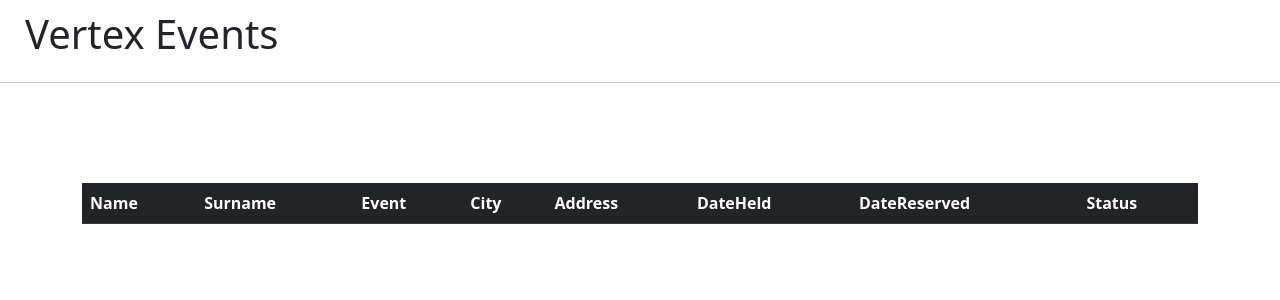
After one commit to dzenimed/Events-Web-App, a PHP site: page /Events-Web-App/reservations.html in a window 1280 px wide. The commit adds this page. Shown: the top 300 px of the page. Run offline with PHP 8.4, Linux system fonts and the light colour scheme; lists and menus that the app fills with data are empty.

Commit message:
add show reservation

```diff
--- /dev/null
+++ b/js/reservation-service.js
@@ -0,0 +1,47 @@
+var ReservationService = {
+  list_reservations: function(entity) {
+    $.ajax({
+      url: '/user/reservations',
+      type: 'GET',
+      data: JSON.stringify(entity),
+      contentType: "application/json",
+      dataType: "json",
+      success:function(data){
+        data.forEach(element => {
+            var row = document.createElement("tr");
+            var name = document.createElement('td');
+            var surname = document.createElement('td');
+            var event = document.createElement('td');
+            var city = document.createElement('td');
+            var address = document.createElement('td');
+            var date_held = document.createElement('td');
+            var date_reserved = document.createElement('td');
+            var status = document.createElement('td');
+
+            name.innerHTML = element.Name;
+            surname.innerHTML = element.Surname;
+            event.innerHTML = element.Event;
+            city.innerHTML = element.City;
+            address.innerHTML = element.Address;
+            date_held.innerHTML = element.DateHeld;
+            date_reserved.innerHTML = element.DateReserved;
+            status.innerHTML = element.Status;
+
+            row.appendChild(name);
+            row.appendChild(surname);
+            row.appendChild(event);
+            row.appendChild(city);
+            row.appendChild(address);
+            row.appendChild(date_held);
+            row.appendChild(date_reserved);
+            row.appendChild(status);
+
+            $('#table').append(row);
+        });
+    },
+      error: function(XMLHttpRequest, textStatus, errorThrown) {
+        toastr.error(XMLHttpRequest.responseJSON.message);
+      }
+    });
+  }
+}
--- /dev/null
+++ b/reservations.html
@@ -0,0 +1,55 @@
+<!DOCTYPE html>
+<html lang="en" dir="ltr">
+
+<h1>Vertex Events
+  <style>
+  h1 {
+    padding-left: 25px;
+    padding-top: 10px;
+  }
+  </style>
+</h1>
+  <hr class="my-4">
+
+<head>
+  <meta charset="utf-8">
+  <title>Vertex Events</title>
+  <link href="css/bootstrap.min.css" rel="stylesheet">
+  <link href="//cdnjs.cloudflare.com/ajax/libs/toastr.js/latest/css/toastr.min.css" rel="stylesheet">
+  <link href="./styling.css" rel="stylesheet">
+  <style>
+    .error {
+      color: red;
+    }
+  </style>
+</head>
+
+<body>
+  <main>
+    <div class="container marketing" style="margin-top:100px;">
+      <!-- Three columns of text below the carousel -->
+      <table class="table table-striped table-dark">
+  <thead>
+    <tr>
+      <th scope="col">Name</th>
+      <th scope="col">Surname</th>
+      <th scope="col">Event</th>
+      <th scope="col">City</th>
+      <th scope="col">Address</th>
+      <th scope="col">DateHeld</th>
+      <th scope="col">DateReserved</th>
+      <th scope="col">Status</th>
+    </tr>
+  </thead>
+</table>
+    </div>
+  </main>
+  <script src="js/jquery-3.6.0.min.js"></script>
+  <script src="js/bootstrap.bundle.min.js"></script>
+  <script src="js/jquery.validate.min.js"></script>
+  <script src="//cdnjs.cloudflare.com/ajax/libs/toastr.js/latest/js/toastr.min.js"></script>
+  <script src="js/reservation-service.js"></script>
+  <script type="text/javascript">
+    ReservationService.list_reservations();
+  </script>
+</body>
--- a/rest/routes/ReservationRoutes.php
+++ b/rest/routes/ReservationRoutes.php
@@ -33,7 +33,7 @@ Flight::route('GET /user/reservations', function () {
  */
 Flight::route('POST /user/add/reservation/@event_id', function ($event_id) {
     $data = Flight::request()->data->getData();
-    Flight::json(Flight::reservationService()->add_reservation($data, $event_id, Flight::get('user')['id']));
+    Flight::json(Flight::reservationService()->add_reservation($data, Flight::get('event')['id'], Flight::get('user')['id']));
 });
 
 /**
```
